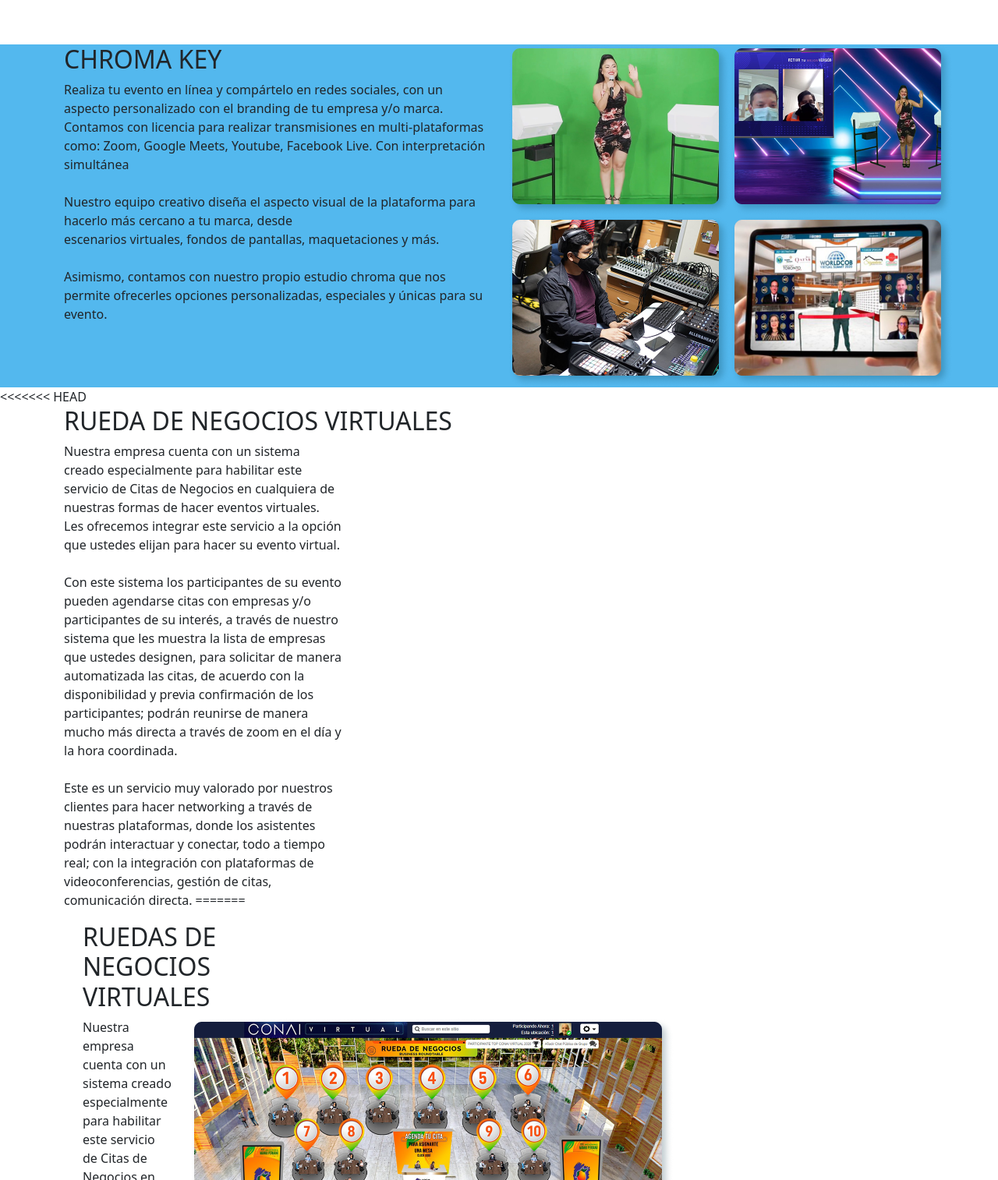
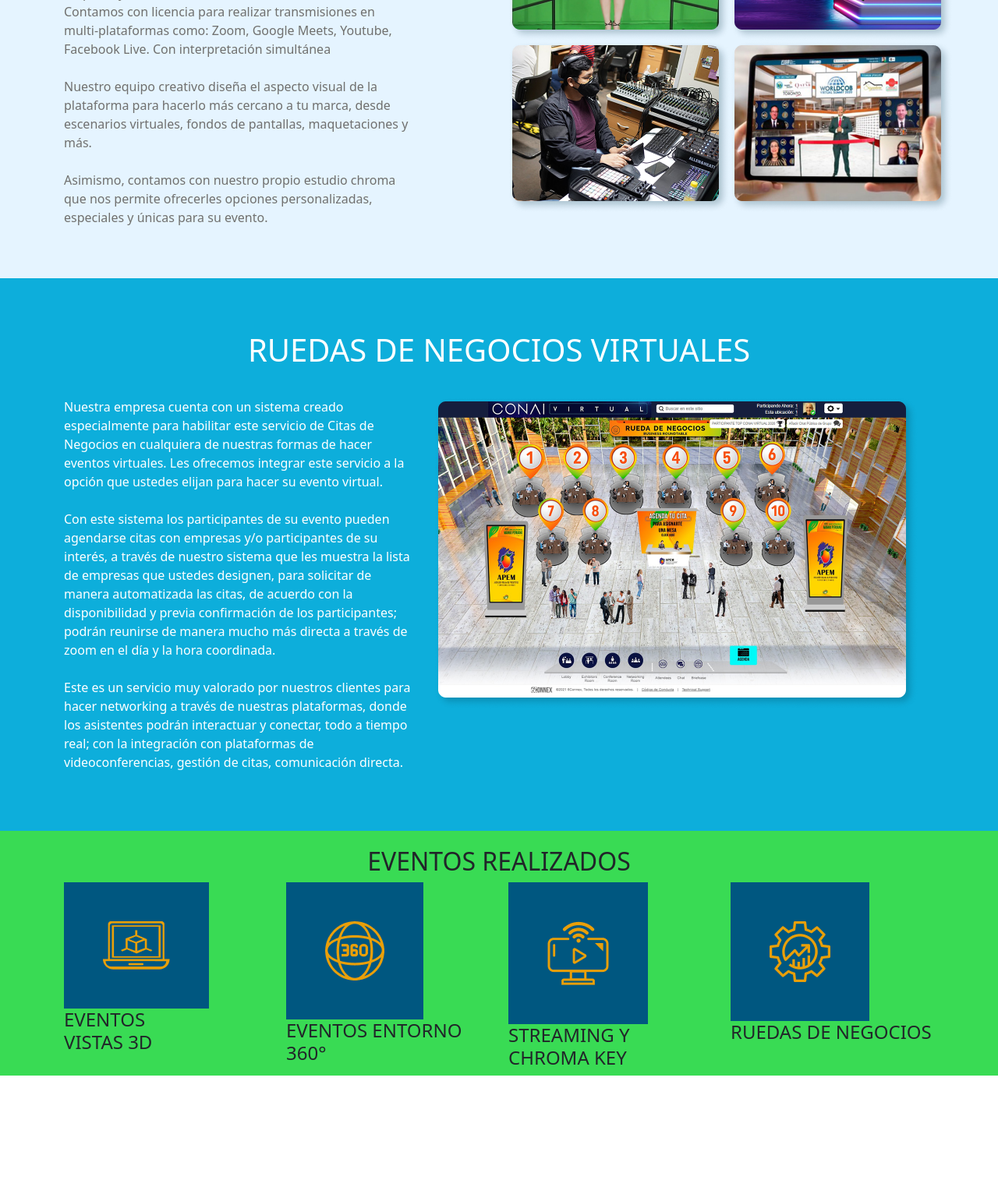
Before and after one commit to JoseReyes94/Sigma-PROYECTO, a plain HTML site: page index.html in a window 1280 px wide. Shown: the part 711-2225 px from the top of the page at 78% size. After the commit the page ends 2091 px from the top, so only its background shows below. Drawn offline with nearby package versions, Linux system fonts and the light colour scheme.

Commit message:
cambio 9

```diff
--- a/estilos.css
+++ b/estilos.css
@@ -5,7 +5,6 @@
 }
 
 #streaming h2 {
-<<<<<<< HEAD
     margin-left: 160px;
     margin-top: 60px;
     color: #005780;
@@ -14,12 +13,6 @@
     right: 165px;
     font-size: 40px;
 
-=======
-    margin-top: 80px;
-    color: #005780;
-    font-family: 'Trebuchet MS', 'Lucida Sans Unicode', 'Lucida Grande', 'Lucida Sans', Arial, sans-serif;
-    font-size: 43px;
->>>>>>> c992247d513ad14dc93354dc6169d719a7727021
 }
 
 #streaming p {
@@ -27,17 +20,12 @@
     color: #70706E;
 }
 
-<<<<<<< HEAD
 #streaming img {
     width: 100%;
 }
 
-#chromakey {
-    background: #4fb6eef8;
-=======
 #chromakey{
     background-color:#e5f4ff ;
->>>>>>> c992247d513ad14dc93354dc6169d719a7727021
     padding-top: 50px;
     padding-bottom: 50px;
 }
@@ -60,15 +48,10 @@
     line-height: 24px;
 }
 
-<<<<<<< HEAD
-#chromakey h2 {
-    text-align: center;
-=======
 #rnv {
     background-color: #0DAEDB;
     padding-top: 60px;
     padding-bottom: 60px;
->>>>>>> c992247d513ad14dc93354dc6169d719a7727021
 }
 
 #rnv h2{
@@ -82,7 +65,6 @@
     line-height: 24px;
     color: #FFFFFF;
 }
-<<<<<<< HEAD
 
 #RNV img {
     width: 100%;
@@ -107,8 +89,6 @@
     background-color: #005780;
     padding: 50px;
 }
-=======
 #rnv p{
     color:white
 }
->>>>>>> c992247d513ad14dc93354dc6169d719a7727021
--- a/index.html
+++ b/index.html
@@ -19,13 +19,6 @@
                 </div>
                 <div class="col-xl-5">
                     <h2>STREAMING</h2>
-<<<<<<< HEAD
-                    <p>Contamos con un equipo de profesionales especializado en la producción de <b> conferencias,
-                            talleres, seminarios, eventos corporativos,</b> entre otros. Que atenderán tu evento desde
-                        la planificación, estructura, guiones, ensayos, etc. Con equipos y tecnología de punta que
-                        garantizarán una buena transmisión con efectos y maquetaciones que personalizarán tu evento para
-                        brindar a los participantes una experiencia única. </p>
-=======
                     <p>
                        Contamos con un equipo de profesionales especializado en la producción de <b>
                        conferencias, talleres, seminarios, eventos corporativos,</b> entre otros.
@@ -34,7 +27,6 @@
                        y maquetaciones que personalizarán tu evento para brindar a los participantes una
                        experiencia única.
                     </p>
->>>>>>> c992247d513ad14dc93354dc6169d719a7727021
                 </div>
             </div>
         </div>
@@ -67,31 +59,6 @@
             </div>
         </div>
     </section>
-<<<<<<< HEAD
-    <section>
-        <div class="container-fluid" id="RNV">
-            <div class="container">
-                <div class="row">
-                    <div>
-                        <h2 class="título">RUEDA DE NEGOCIOS VIRTUALES</h2>
-                    </div>
-                    <div class="col-xl-4">
-                        <p>
-                            Nuestra empresa cuenta con un sistema creado especialmente para habilitar este servicio de
-                            Citas de Negocios en cualquiera de nuestras formas de hacer eventos virtuales.
-                            Les ofrecemos integrar este servicio a la opción que ustedes elijan para hacer su evento
-                            virtual. <br> <br> Con este sistema los participantes de su evento pueden agendarse
-                            citas con empresas y/o participantes de su interés, a través de nuestro sistema que les
-                            muestra la lista de empresas que ustedes designen, para solicitar de manera automatizada
-                            las citas, de acuerdo con la disponibilidad y previa confirmación de los participantes;
-                            podrán reunirse de manera mucho más directa a través de zoom en el día y la hora coordinada.
-                            <br> <br>
-                            Este es un servicio muy valorado por nuestros clientes para hacer networking a través de
-                            nuestras plataformas, donde los asistentes podrán interactuar y conectar, todo a tiempo
-                            real;
-                            con la integración con plataformas de videoconferencias, gestión de citas, comunicación
-                            directa.
-=======
     <section class="container-fluid" id="rnv">
         <div class="container">
             <div class="row">
@@ -115,7 +82,6 @@
                         Este es un servicio muy valorado por nuestros clientes para hacer networking a través
                         de nuestras plataformas, donde los asistentes podrán interactuar y conectar, todo a tiempo real;
                         con la integración con plataformas de videoconferencias, gestión de citas, comunicación directa.
->>>>>>> c992247d513ad14dc93354dc6169d719a7727021
                         </p>
                 </div>
                 <div class="col-xl-7">
@@ -123,48 +89,29 @@
                 </div>
             </div>
         </div>
-<<<<<<< HEAD
     </section>
     <section class="container-fluid" id="cuadros">
         <div class="container">
-            <div class="row-xl-3">
-                <div class="col">
-                    <h2>EVENTOS REALIZADOS </h2>
-                </div>
-                <div class="col-xl-3">
-                    <div class="row-xl-3" id="1">
+            <div class="row">
+                <h2 class="título">EVENTOS REALIZADOS </h2>
+                    <div class="col-xl-3" id="1">
                         <img src="/imagenes-trabajo-final/icono-1.png" alt="">
-                        <h4>EVENTOS VISTAS 3D</h4>
+                        <h4>EVENTOS <br> VISTAS 3D</h4>
                     </div>
-                    <div class="row-xl-3" id="2">
+                    <div class="col-xl-3" id="2">
                         <img src="/imagenes-trabajo-final/icono-2.png" alt="">
                         <h4>EVENTOS ENTORNO 360°</h4>
                     </div>
-                    <div class="row-xl-3" id="3">
+                    <div class="col-xl-3" id="3">
                         <img src="/imagenes-trabajo-final/icono-3.png" alt="">
                         <h4>STREAMING Y CHROMA KEY</h4>
                     </div>
-                    <div class="row-xl-3" id="4">
+                    <div class="col-xl-3" id="4">
                         <img src="/imagenes-trabajo-final/icono-4.png" alt="">
                         <h4>RUEDAS DE NEGOCIOS</h4>
                     </div>
-                </div>
             </div>
         </div>
-=======
-    </section>
-    <section>
-                    <div>
-                        <h2 class="título">EVENTOS REALIZADOS</h2>
-                    </div>
-
-
-
-
-
-
->>>>>>> c992247d513ad14dc93354dc6169d719a7727021
     </section>
 </body>
-
 </html>
```
